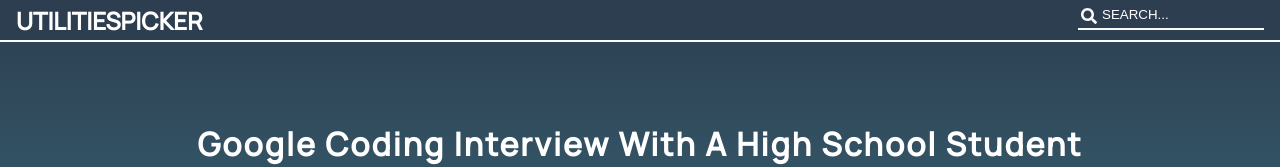
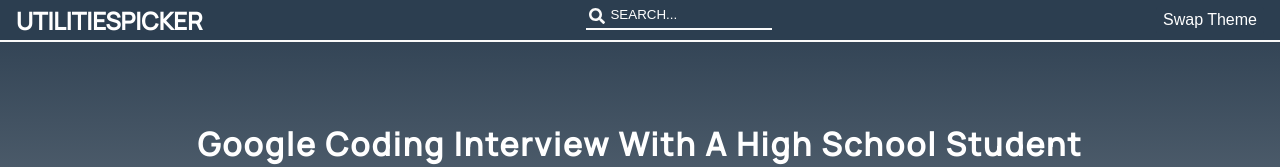
Before and after one commit to TucciAlessandro/Learning-front-end-resources, a React (Create React App) app: page / in a window 1280 px wide. Shown: the top 167 px of the page. Built offline with nearby package versions, Linux system fonts and the light colour scheme.

Commit message:
add theme context
Co-authored-by: Riccardo.C <riccardo.campitelli91@gmail.com>

```diff
--- a/src/App.tsx
+++ b/src/App.tsx
@@ -3,35 +3,39 @@ import { BrowserRouter, Switch, Route } from "react-router-dom";
 import Homepage from "./screens/Homepage";
 import Resource from "./screens/Resource";
 import styled from "styled-components";
+import { MyThemeContextsProvider } from "./context/ThemeContexts";
 
 const AppContainer = styled.div`
   position: relative;
   height: 100vh;
   width: 100%;
-  background: #2c3e50; /* fallback for old browsers */
-  background: -webkit-linear-gradient(
-    to top,
-    #4ca1af,
-    #2c3e50
-  ); /* Chrome 10-25, Safari 5.1-6 */
-  background: linear-gradient(
-    to top,
-    #4ca1af,
-    #2c3e50
-  ); /* W3C, IE 10+/ Edge, Firefox 16+, Chrome 26+, Opera 12+, Safari 7+ */
+  ${(props) => props.theme.gradient}
+/*
+  &::-webkit-scrollbar {
+  width: 20px;
+}
+&::-webkit-scrollbar-track {
+  box-shadow: inset 0 0 5px grey;
+  border-radius: 10px;
+  z-index: 10;
+} */
 
   overflow: auto;
 `;
 
+
+
 function App() {
   return (
     <BrowserRouter>
+      <MyThemeContextsProvider>
         <AppContainer>
           <Switch>
             <Route exact path="/" component={Homepage} />
             <Route exact path="/resource/:id" component={Resource} />
           </Switch>
         </AppContainer>
+      </MyThemeContextsProvider>
     </BrowserRouter>
   );
 }
--- a/src/components/DisplaySingleArticle.tsx
+++ b/src/components/DisplaySingleArticle.tsx
@@ -24,9 +24,9 @@ const Header = styled.h1`
 
 const Iframe = styled.iframe`
   border: 1px solid black;
-  height: 120%;
+  height: 100%;
   /* min-height: 30rem; */
-  width: 60%;
+  width: 80%;
 `;
 
 const Paragraph = styled.p`
@@ -42,7 +42,7 @@ const Row = styled.div`
   justify-content: flex-start;
   align-items: flex-start;
   width: 100%;
-  height: 100%;
+  height: 45rem;
 `;
 
 const Button = styled.button`
@@ -101,10 +101,10 @@ function DisplaySingleArticle({ resource }: Props) {
         </ButtonRow>
         <Row>
           <Iframe src={resource.resourceUrl}></Iframe>
+        </Row>
           <Suggestions>
             THERE GOES THE SUGGESTIONS OR CODEPEN SECTIONS!
           </Suggestions>
-        </Row>
         <Suggestions>COMMENTS GO HERE!</Suggestions>
       </StyledSingleResource>
     </>
--- a/src/components/Input.tsx
+++ b/src/components/Input.tsx
@@ -44,7 +44,8 @@ interface Props {
   handleChange: (e: React.ChangeEvent<HTMLInputElement>) => void;
   value: string;
 }
-function Input({ value, handleChange }: Props) {
+
+function Input({ value, handleChange}: Props) {
   return (
     <InputContainer>
       <SearchIcon icon={faSearch} />
--- a/src/components/Navbar.tsx
+++ b/src/components/Navbar.tsx
@@ -13,23 +13,25 @@ to{
 const StyledLink = styled(Link)`
   text-decoration: none;
 `;
-const Wrapper = styled.div`
+// const Wrapper = styled.div`
+//   position: fixed;
+//   width: 100%;
+//   height: 5%;
+//   animation: ${NavbarAnimation} 0.5s ease-in-out;
+// `;
+
+const StyledNavbar = styled.nav`
   position: fixed;
   width: 100%;
   height: 5%;
-  animation: ${NavbarAnimation} 0.5s ease-in-out;
-`;
-
-const StyledNavbar = styled.nav`
-  position: static;
-  width: 100%;
-  height: 100%;
   background-color: #2c3e50;
   display: flex;
   align-items: center;
-  justify-content: flex-end;
+  justify-content: space-evenly;
 `;
 const Hr = styled.hr`
+  position: fixed;
+  top: 5%;
   width: 100%;
   border: 0;
   height: 0;
@@ -55,7 +57,7 @@ interface Props {
 
 function Navbar({ children }: Props) {
   return (
-    <Wrapper>
+    <>
       <StyledNavbar>
         <Row>
           <StyledLink to="/">
@@ -65,7 +67,7 @@ function Navbar({ children }: Props) {
         </Row>
       </StyledNavbar>
       <Hr />
-    </Wrapper>
+    </>
   );
 }
 
--- /dev/null
+++ b/src/context/ThemeContexts.tsx
@@ -0,0 +1,53 @@
+import React, { ReactNode, createContext, useState, useContext } from "react";
+import { ThemeProvider, css } from "styled-components";
+
+interface ThemeContextProviderProps {
+  children: ReactNode;
+}
+const gradientDark = css`
+  background: #2c3e50;
+  background: -webkit-linear-gradient(to top, #4ca1af, #2c3e50);
+  background: linear-gradient(to top, #4ca1af, #2c3e50);
+`;
+
+const gradientLight = css`
+  background: #bdc3c7;
+  background: -webkit-linear-gradient(to bottom, #2c3e50, #bdc3c7);
+  background: linear-gradient(to bottom, #2c3e50, #bdc3c7);
+`;
+
+const darkTheme = {
+  type: "dark",
+  gradient: gradientDark,
+};
+
+const lightTheme = {
+  type: "light",
+  gradient: gradientLight,
+};
+
+const DEFAULT_CONTEXT_VALUE = {
+  toggleTheme: () => console.error("not in context"),
+};
+
+interface ThemeContextValue {
+  toggleTheme: () => void;
+}
+
+const MyThemeContext = createContext<ThemeContextValue>(DEFAULT_CONTEXT_VALUE);
+
+export const useMyThemeContext = () => useContext(MyThemeContext);
+
+export const MyThemeContextsProvider = ({
+  children,
+}: ThemeContextProviderProps) => {
+  const [theme, setTheme] = useState(lightTheme);
+  const toggleTheme = () =>
+    setTheme((oldTheme) => (oldTheme.type === "light" ? darkTheme : lightTheme));
+
+  return (
+    <MyThemeContext.Provider value={{ toggleTheme }}>
+      <ThemeProvider theme={theme}>{children}</ThemeProvider>
+    </MyThemeContext.Provider>
+  );
+};
--- a/src/screens/Homepage.tsx
+++ b/src/screens/Homepage.tsx
@@ -6,6 +6,7 @@ import styled from "styled-components";
 
 import Input from "../components/Input";
 import Navbar from "../components/Navbar";
+import { useMyThemeContext } from "../context/ThemeContexts";
 
 const Col = styled.div`
   width: 100%;
@@ -13,11 +14,29 @@ const Col = styled.div`
   flex-direction: column;
   justify-content: space-evenly;
 `;
+const Button = styled.button`
+  background-color: #2c3e50;
+  color: white;
+  border-radius: 6px;
+  border: 1px solid #2c3e50;
+  font-size: 16px;
+  /* padding: 15px 30px; */
+  text-decoration: none;
+  &:focus {
+    outline: none;
+    border: 1px solid white;
+  }
+  &:hover {
+    border: 1px solid white;
+    transform: translateY(-0.3rem);
+  }
+  transition: all 0.3s ease-in-out;
+`;
 
 function Homepage() {
   const [state, setState] = useState(data);
   const [search, setSearch] = useState("");
-
+  const {toggleTheme} = useMyThemeContext()
   const handleChange = (e: React.ChangeEvent<HTMLInputElement>) =>
     setSearch(e.target.value);
 
@@ -31,6 +50,7 @@ function Homepage() {
     <Section>
       <Navbar>
         <Input value={search} handleChange={handleChange} />
+        <Button onClick={toggleTheme}>Swap Theme</Button>
       </Navbar>
       <Col>
         {filteredResources.map((resource) => (
```
Lines whose indentation alone changed are shown as unchanged.
